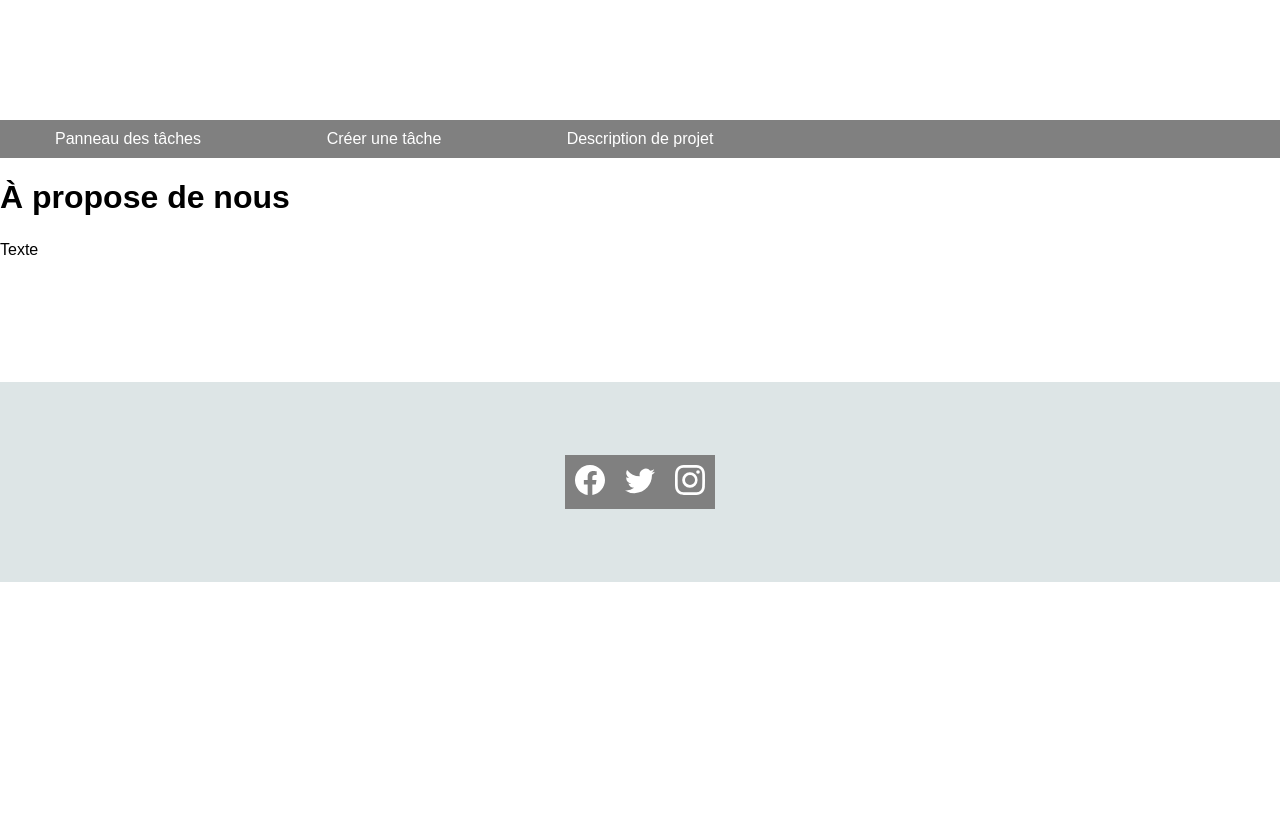
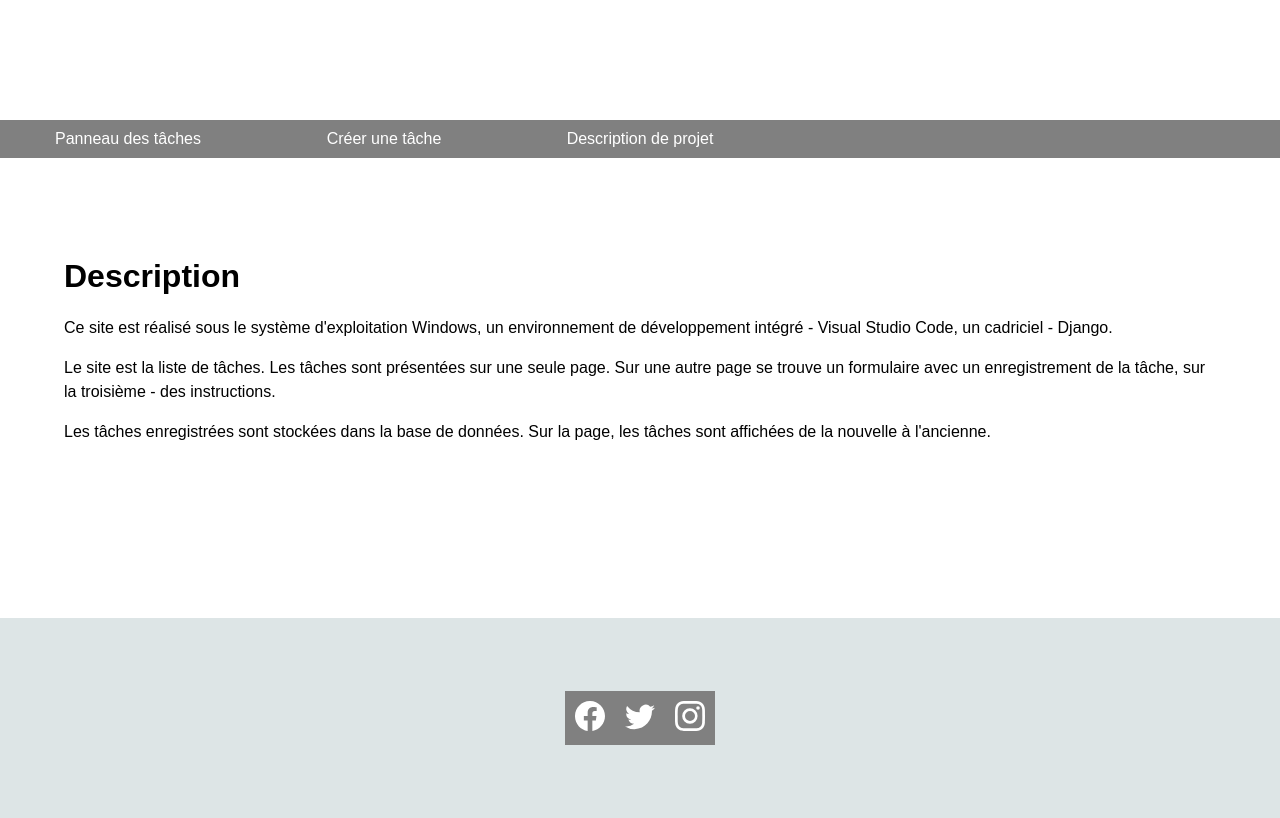
Before and after one commit to DmitriDV/DjangoProject, a Django app: page /about in a window 1280 px wide. Before the commit the page ends 582 px from the top, so only its background shows below. Run offline with Django 3.2, Linux system fonts and the light colour scheme.

Commit message:
Correction de la page des tâches

```diff
--- a/my_django/tp1/main/models.py
+++ b/my_django/tp1/main/models.py
@@ -1,7 +1,7 @@
 from django.db import models
 
 class Task(models.Model):
-    title = models.CharField('Titre', max_length=100)
+    title = models.CharField('Titre', max_length=200)
     task = models.TextField('Description')
 
     class Meta:
--- a/my_django/tp1/main/static/main/styles.css
+++ b/my_django/tp1/main/static/main/styles.css
@@ -85,7 +85,6 @@ a:hover {
     color: var(--bgblack);
 }
 
-/* Dropdown*/
 ul,
 ol {
     background: var(--bgcolor);
@@ -133,9 +132,34 @@ li:focus-within a {
     outline: none;
 }
 
-.message {
-    font-weight: 600;
-    color: blue;
+.bloc1 {
+    margin-top: 40px;
+    margin-left: 5vw;
+    margin-right: 5vw;
+    align-content: center;
+    height: 300px;
+}
+
+table {
+    border-collapse: collapse;
+    width: 100%;
+}
+
+table td, table th {
+    border: 1px solid #ddd;
+    padding: 8px;
+  }
+
+table tr:nth-child(even){background-color: #f2f2f2;}
+
+table tr:hover {background-color: #ddd;}
+
+table th {
+padding-top: 12px;
+padding-bottom: 12px;
+text-align: left;
+background-color: var(--bgcolor);
+color: white;
 }
 
 /* Footer */
--- a/my_django/tp1/main/templates/main/about.html
+++ b/my_django/tp1/main/templates/main/about.html
@@ -1,10 +1,15 @@
 {% extends 'main/baseCode.html' %}
 
 {% block title %}
-    À propose de nous
+    Description
 {% endblock %}
 
 {% block content %}
-    <h1>À propose de nous</h1>
-    <p>Texte</p>
+
+        <h1>Description</h1>
+        <p>Ce site est réalisé sous le système d'exploitation Windows, un environnement de développement intégré - Visual Studio Code, un cadriciel - Django.</p>
+        <p>Le site est la liste de tâches. Les tâches sont présentées sur une seule page.
+        Sur une autre page se trouve un formulaire avec un enregistrement de la tâche, sur la troisième - des instructions.</p>
+        <p>Les tâches enregistrées sont stockées dans la base de données. Sur la page, les tâches sont affichées de la nouvelle à l'ancienne.</p>
+
 {% endblock %}
--- a/my_django/tp1/main/templates/main/baseCode.html
+++ b/my_django/tp1/main/templates/main/baseCode.html
@@ -24,14 +24,10 @@
             </ul>
         </nav>
         <!--Content-->
-        <div class="">
-            <nav class="">
+        <div class="bloc1">
+            {% block content %} {% endblock %}
+        </div>
 
-
-
-            </nav>
-        </div>
-        {% block content %} {% endblock %}
 
 
 
--- a/my_django/tp1/main/templates/main/create.html
+++ b/my_django/tp1/main/templates/main/create.html
@@ -5,6 +5,7 @@ Création de tâches
 {% endblock %}
 
 {% block content %}
+
         <h1>La création de tâches</h1>
         <form method="post">
             {% csrf_token %}
@@ -13,4 +14,5 @@ Création de tâches
             <button type="submit" class="btn btn-success">Ajouter</button>
             <span>{{ error }}</span>
         </form>
+
 {% endblock %}
--- a/my_django/tp1/main/views.py
+++ b/my_django/tp1/main/views.py
@@ -4,7 +4,7 @@ from .forms import TaskForm
 
 def index(request):
     #tasks = Task.objects.all() - all objects
-    tasks = Task.objects.order_by('-id') [:3] # 3 objects on the page will sorted by id from old to new.
+    tasks = Task.objects.order_by('-id') [:7] # 7 objects on the page will sorted by id from old to new.
     return render(request, 'main/index.html', {'title': "Page Accueil", 'tasks': tasks})
 
 def about(request):
```
Also changed, not shown: my_django/tp1/main/templates/main/index.html (+10 -4 lines), my_django/tp1/db.sqlite3. Lines whose indentation alone changed are shown as unchanged.
